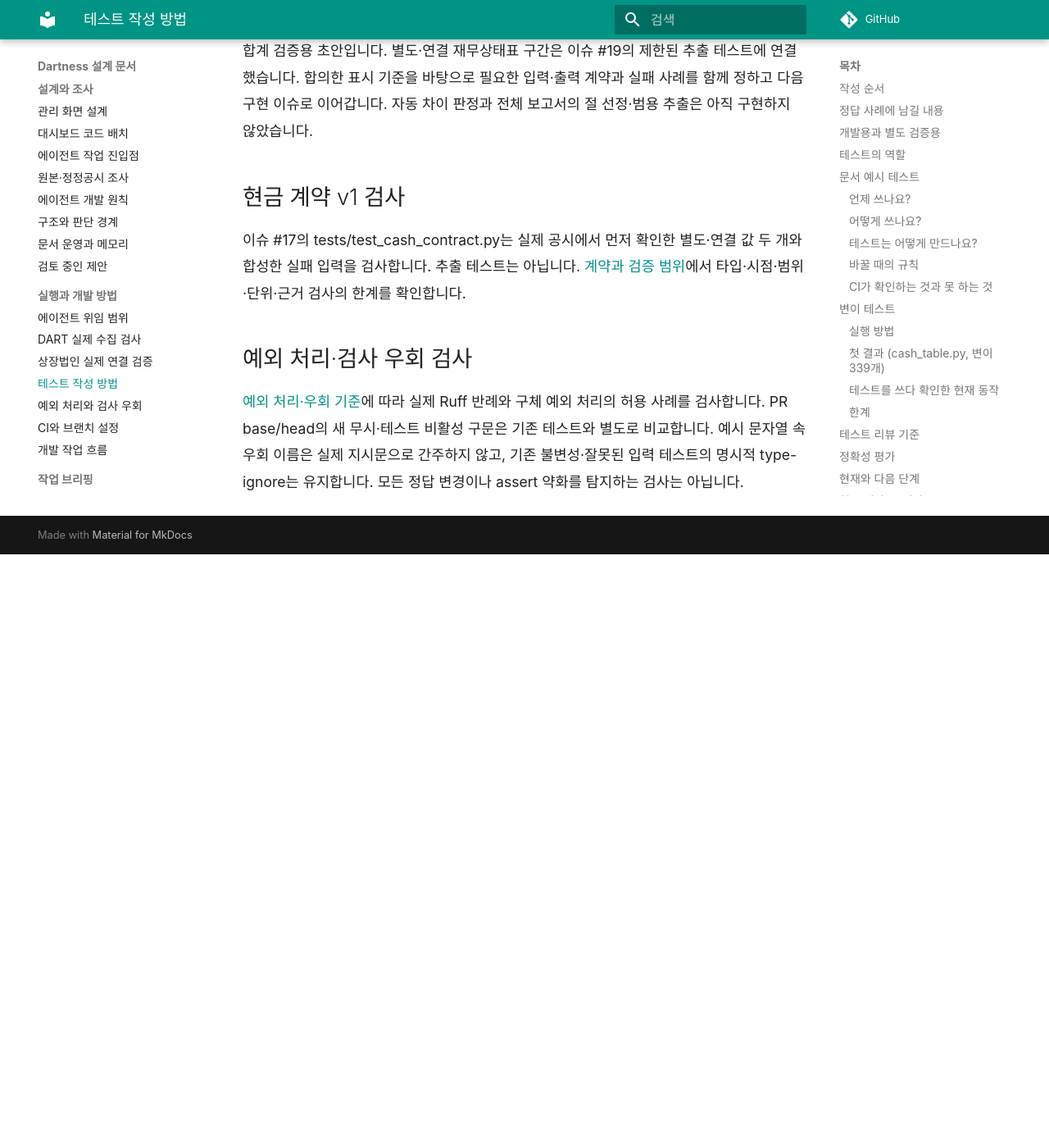
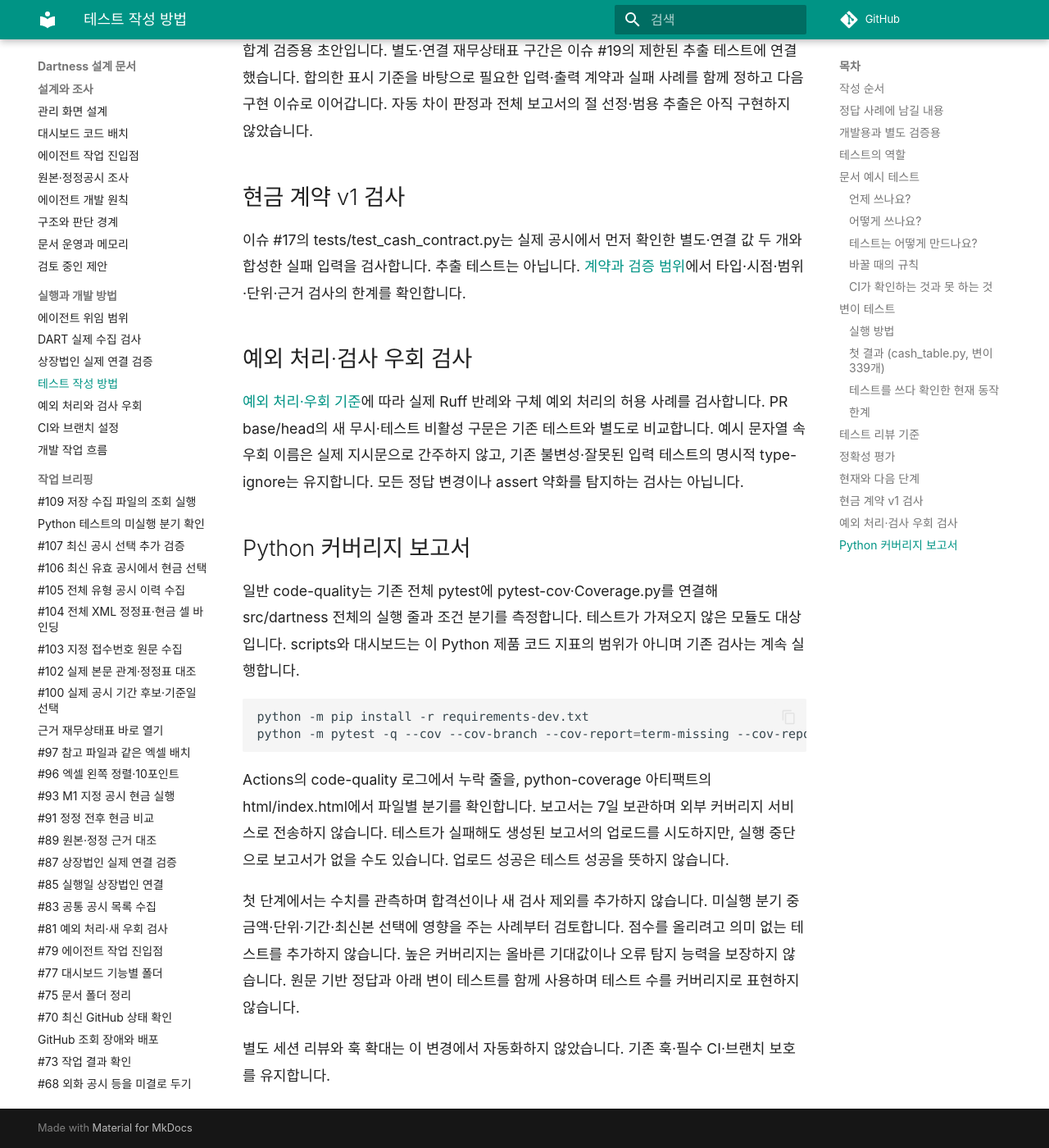
Before and after one commit to YUJAEYUN/Dartness, an MkDocs documentation site: the page built from docs/guides/testing.md, in a window 1280 px wide and 1400 px high, scrolled down 7704 px. Shown: the whole window at 82% size. Built offline with MkDocs 1.6.1 and Material for MkDocs 9.7.7, drawn with Linux system fonts in a browser that asks for light colours; comment, search, counter and statistics services are not loaded; before the commit the page ends 8380 px from its top, so only the background shows below that.

Commit message:
Python 테스트의 미실행 코드와 분기를 CI 보고서로 확인 (#113)
* 기존 Python 테스트에 분기 커버리지 보고서 연결

* 커버리지 확인 경로와 관리 화면 브리핑 연결

````diff
--- /dev/null
+++ b/docs/briefings/0113-python-coverage.md
@@ -0,0 +1,43 @@
+---
+pr: 113
+issue: 112
+date: 2026-11-26
+stages: [F]
+---
+
+# Python 테스트의 미실행 분기 확인
+
+## 한 줄 요약
+
+기존 전체 테스트에 커버리지 측정을 연결해 실행하지 않은 제품 코드와 분기를 확인합니다.
+
+## 지도에서의 위치
+
+```mermaid
+flowchart LR
+    F[전체 테스트·분기 측정] --> R[누락 코드 보고서 확인]
+    classDef changed fill:#dbeafe,stroke:#2563eb,stroke-width:3px
+    class F changed
+```
+
+## 무엇이 달라졌나
+
+code-quality에서 src/dartness 전체의 커버리지를 측정하고 HTML·XML·JSON 보고서를 7일 보관합니다. 테스트가 가져오지 않은 모듈도 포함합니다. 기존 테스트 실패는 계속 CI 실패입니다.
+
+## 누가 무엇을 정했나
+
+사용자가 커버리지 도입 방향과 개발 의존성 추가에 동의했습니다. pytest-cov와 Coverage.py만 추가하며 기존 검사·정답·권한을 유지합니다. 커버리지 합격선이나 추가 제외는 없습니다.
+
+## 확인해 주세요
+
+추가 결정 요청은 없습니다. 외부 서비스 전송은 없고, 변이 테스트 확대·별도 세션 리뷰·훅 확대는 이번 변경에 포함하지 않았습니다.
+
+## 확인한 것과 못 한 것
+
+실행 결과는 PR과 이슈에 기록합니다. 커버리지는 실행 여부를 확인하며 기대값의 정확성이나 테스트의 오류 탐지 능력을 보장하지 않습니다. 공시 원문 기반 정답과 기존 수동 변이 테스트를 함께 유지합니다.
+
+## 근거
+
+- [PR #113](https://github.com/YUJAEYUN/Dartness/pull/113), [이슈 #112](https://github.com/YUJAEYUN/Dartness/issues/112)
+- [커버리지 실행·해석](../guides/testing.md#coverage), [CI](../guides/ci.md)
+- pyproject.toml, requirements-dev.txt, .github/workflows/code.yml
--- a/docs/briefings/index.md
+++ b/docs/briefings/index.md
@@ -113,3 +113,5 @@ stages: [D]     # 상태가 바뀐 처리 흐름 단계 ID. 없으면 []
 ## CI가 확인하는 것
 
 tests/test_docs_consistency.py가 메타데이터 형식, 일곱 칸의 순서, `stages`가 처리 흐름 지도에 있는 단계인지, 지도 강조와 `stages`가 같은지를 확인합니다. 문서 사이트 빌드는 목차에 없는 브리핑을 실패로 처리합니다. 필수 검사 code-quality의 `npm run docs:check`는 브리핑과 화면 데이터가 다르거나 화면에 표시할 수 없는 형식이 있으면 실패합니다. 요약 내용이 PR과 같은 뜻인지는 확인하지 못합니다.
+
+- [PR #113: Python 테스트의 미실행 분기 확인](0113-python-coverage.md)
--- a/docs/guides/testing.md
+++ b/docs/guides/testing.md
@@ -171,3 +171,18 @@ python -m mutmut results
 ## 예외 처리·검사 우회 검사
 
 [예외 처리·우회 기준](quality-guards.md)에 따라 실제 Ruff 반례와 구체 예외 처리의 허용 사례를 검사합니다. PR base/head의 새 무시·테스트 비활성 구문은 기존 테스트와 별도로 비교합니다. 예시 문자열 속 우회 이름은 실제 지시문으로 간주하지 않고, 기존 불변성·잘못된 입력 테스트의 명시적 type-ignore는 유지합니다. 모든 정답 변경이나 assert 약화를 탐지하는 검사는 아닙니다.
+
+## Python 커버리지 보고서 {#coverage}
+
+일반 code-quality는 기존 전체 pytest에 pytest-cov·Coverage.py를 연결해 src/dartness 전체의 실행 줄과 조건 분기를 측정합니다. 테스트가 가져오지 않은 모듈도 대상입니다. scripts와 대시보드는 이 Python 제품 코드 지표의 범위가 아니며 기존 검사는 계속 실행합니다.
+
+```bash
+python -m pip install -r requirements-dev.txt
+python -m pytest -q --cov --cov-branch --cov-report=term-missing --cov-report=html:coverage-reports/html --cov-report=xml:coverage-reports/coverage.xml --cov-report=json:coverage-reports/coverage.json
+```
+
+Actions의 code-quality 로그에서 누락 줄을, python-coverage 아티팩트의 html/index.html에서 파일별 분기를 확인합니다. 보고서는 7일 보관하며 외부 커버리지 서비스로 전송하지 않습니다. 테스트가 실패해도 생성된 보고서의 업로드를 시도하지만, 실행 중단으로 보고서가 없을 수도 있습니다. 업로드 성공은 테스트 성공을 뜻하지 않습니다.
+
+첫 단계에서는 수치를 관측하며 합격선이나 새 검사 제외를 추가하지 않습니다. 미실행 분기 중 금액·단위·기간·최신본 선택에 영향을 주는 사례부터 검토합니다. 점수를 올리려고 의미 없는 테스트를 추가하지 않습니다. 높은 커버리지는 올바른 기대값이나 오류 탐지 능력을 보장하지 않습니다. 원문 기반 정답과 아래 변이 테스트를 함께 사용하며 테스트 수를 커버리지로 표현하지 않습니다.
+
+별도 세션 리뷰와 훅 확대는 이 변경에서 자동화하지 않았습니다. 기존 훅·필수 CI·브랜치 보호를 유지합니다.
--- a/docs/wiki/index.md
+++ b/docs/wiki/index.md
@@ -23,6 +23,7 @@
 | CI·브랜치 설정 | [검사와 설정 방법](../guides/ci.md) |
 | 다른 법인 평가 결과 | [현금 표 추출 첫 평가와 수정 결과](../evaluations/cash-table-dart-2025.md). 자료는 tests/fixtures/cash/dart-2025-eval(현재 개발용), 테스트는 tests/test_cash_eval_2025.py. [두 번째 평가(검증용 5개 법인)](../evaluations/cash-table-dart-2025-second.md)의 자료는 tests/fixtures/cash/dart-2025-eval-2, 테스트는 tests/test_cash_eval_2025_second.py. [세 번째 평가(12월이 아닌 결산)](../evaluations/cash-table-dart-2025-third.md)는 tests/fixtures/cash/dart-2025-eval-3, tests/test_cash_eval_2025_third.py |
 | 테스트·정답 사례 준비 | [테스트 절차](../guides/testing.md), [실제 공시 초안](../cases/helixmith-cash.md) |
+| 테스트가 실행하지 않은 코드 확인 | [Python 분기 커버리지](../guides/testing.md#coverage). pyproject.toml의 tool.coverage, .github/workflows/code.yml의 python-coverage 아티팩트 |
 | 테스트가 버그를 잡는지 확인 | [변이 테스트](../guides/testing.md#mutation). 설정은 pyproject.toml의 [tool.mutmut], 대상은 src/dartness/cash_table.py |
 | 문서 예시 테스트 작성 | [작성 규칙](../guides/testing.md#doc-examples). 로더는 tests/doc_examples.py, 연결 검사는 tests/test_docs_consistency.py |
 | 위임·병합 판단 | [합의한 위임 정책](../guides/delegation.md) |
--- a/docs/work-state.md
+++ b/docs/work-state.md
@@ -3,6 +3,8 @@
 이 문서는 다음 세션이 시작할 위치입니다. 기준은 관련 docs이며 검사·완료 근거는 이슈·PR에 연결합니다. 과거 완료 작업을 진행 중으로 나열하지 않습니다.
 
 ## 현재 상태
+
+- 이슈 #112 / PR #113은 [Python 분기 커버리지 보고서](guides/testing.md#coverage) 연결입니다. 기존 필수 검사와 정답을 유지하며 합격선 없이 누락 분기를 관측합니다. 변이 테스트 확대·별도 리뷰·훅 확대는 후속 범위입니다. 최종 실행·병합 근거는 이슈에서 확인합니다.
 
 - 이슈 #108 / PR #109는 [저장 수집 파일의 조회 실행](specs/cash-bundle-runner.md)입니다. 파일·해시·요약/원시 응답을 검증하고 기존 최신 선택과 JSON·세 열 엑셀까지 연결합니다. 기존 추가 법인 자료로 최신/지정일을 재현했고 새 독립 평가로 세지 않습니다. 최종 검사·병합·배포·종료 근거는 이슈에서 확인합니다.
 
--- a/mkdocs.yml
+++ b/mkdocs.yml
@@ -73,6 +73,7 @@ nav:
       - 개발 작업 흐름: guides/development-workflow.md
   - 작업 브리핑:
       - "#109 저장 수집 파일의 조회 실행": briefings/0109-cash-bundle-runner.md
+      - Python 테스트의 미실행 분기 확인: briefings/0113-python-coverage.md
       - "#107 최신 공시 선택 추가 검증": briefings/0107-latest-cash-evaluation.md
       - "#106 최신 유효 공시에서 현금 선택": briefings/0106-latest-valid-cash.md
       - "#105 전체 유형 공시 이력 수집": briefings/0105-filing-history-collection.md
--- a/requirements-dev.txt
+++ b/requirements-dev.txt
@@ -8,3 +8,5 @@ pytest==8.3.5
 ruff==0.11.13
 typing_extensions==4.16.0
 types-openpyxl==3.1.5.20261122
+coverage==7.17.5
+pytest-cov==7.1.0
````
Also changed, not shown: docs/guides/ci.md (+4 -0 lines), pyproject.toml (+7 -0 lines), 4 other files.
